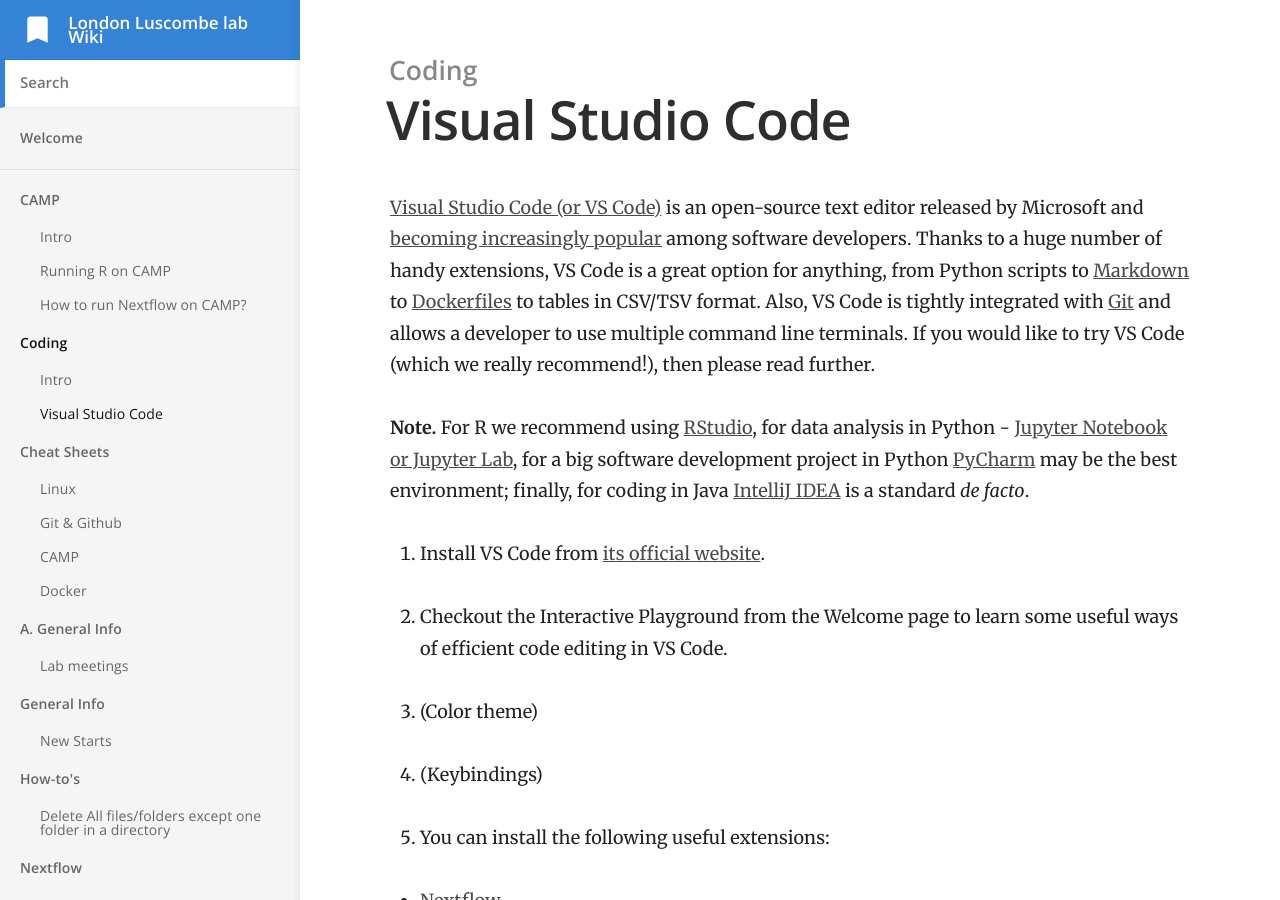
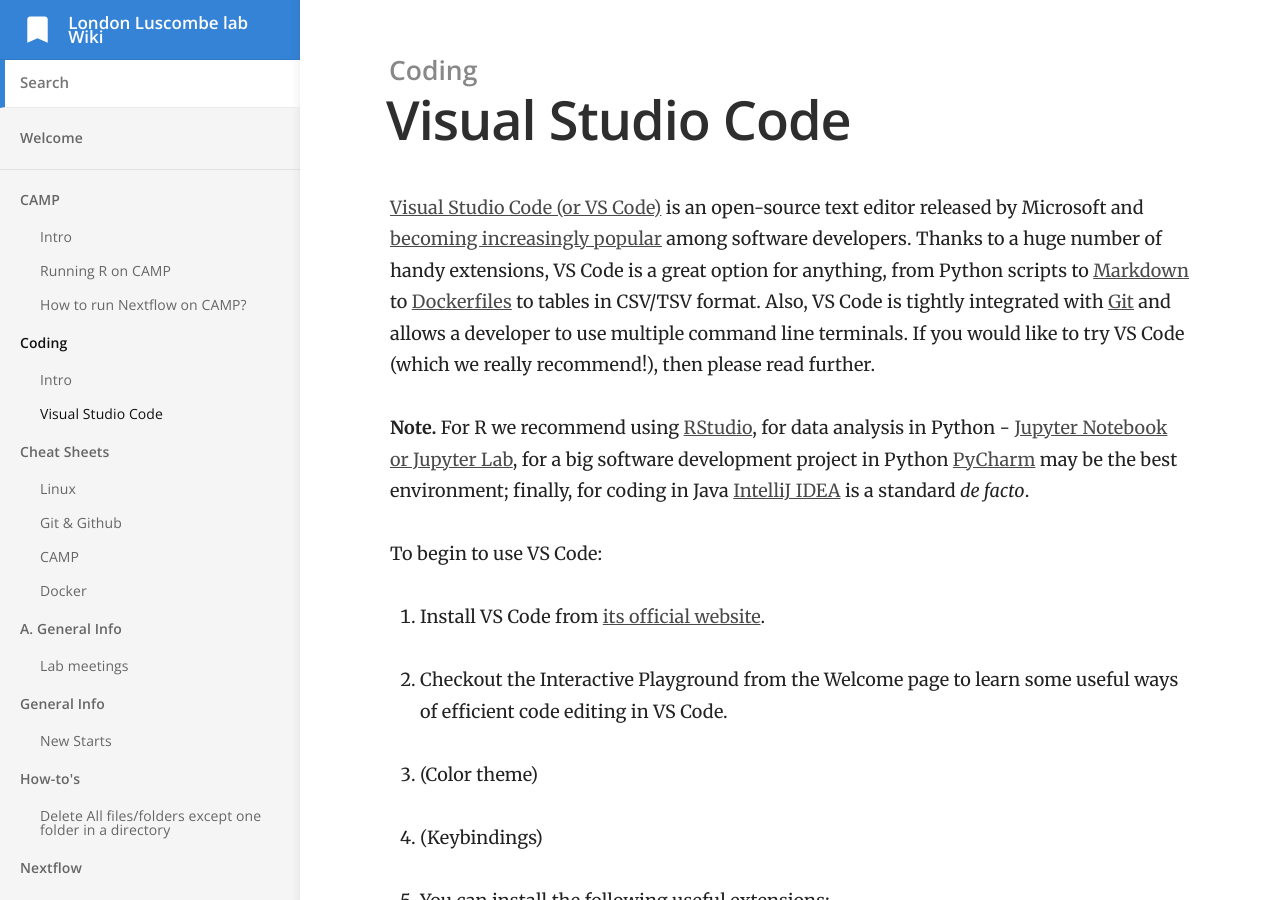
Before and after one commit to luslab/luslab.github.io, a Jekyll site: the page built from _docs/Coding/VS_Code.md, in a window 1280 px wide and 900 px high. Built offline with Jekyll 4.4.1, drawn with Linux system fonts in a browser that asks for light colours.

Commit message:
Added a sentence for readability

```diff
--- a/_docs/Coding/VS_Code.md
+++ b/_docs/Coding/VS_Code.md
@@ -14,6 +14,8 @@ command line terminals. If you would like to try VS Code (which we really recomm
 **Note.** For R we recommend using [RStudio](https://rstudio.com/), for data analysis in Python - [Jupyter Notebook or Jupyter Lab](https://jupyter.org/),
 for a big software development project in Python [PyCharm](https://www.jetbrains.com/pycharm/) may be the best environment;
 finally, for coding in Java [IntelliJ IDEA](https://www.jetbrains.com/idea/) is a standard _de facto_.
+
+To begin to use VS Code:
 
 1. Install VS Code from [its official website](https://code.visualstudio.com/).
 
```
